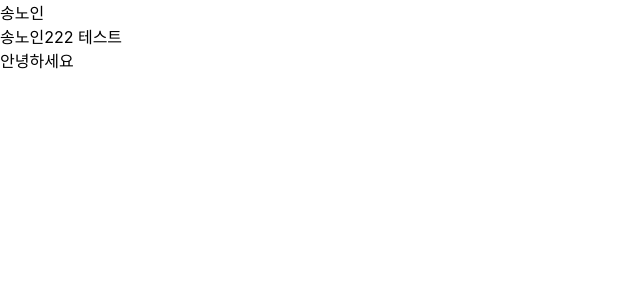
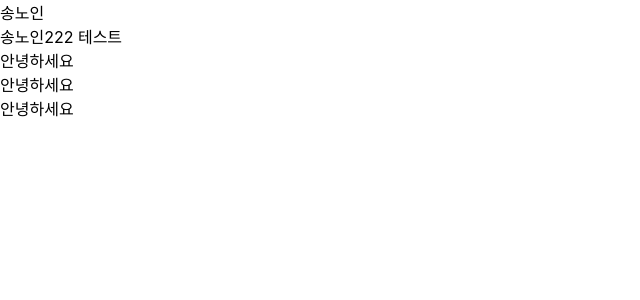
Before and after one commit to SongNoin/lab, a Next.js app in the folder testproject/: page /song in a window 1280 px wide. Shown: the top 300 px of the page, without its empty margins (0-640 px from the left). Built offline with nearby package versions, Linux system fonts and the light colour scheme.

Commit message:
송폴더 안녕하세요 두번 더 update

```diff
--- a/testproject/pages/song/index.js
+++ b/testproject/pages/song/index.js
@@ -4,6 +4,8 @@ export default function SongPage() {
       <div>송노인</div>
       <div>송노인222 테스트</div>
       <div>안녕하세요</div>
+      <div>안녕하세요</div>
+      <div>안녕하세요</div>
     </>
   );
 }
```
